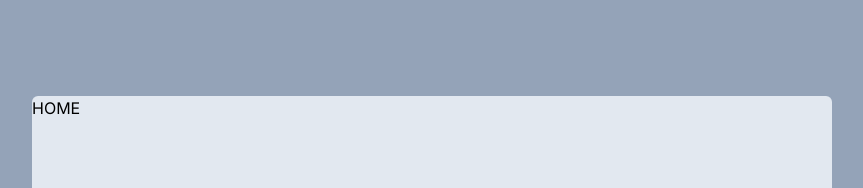
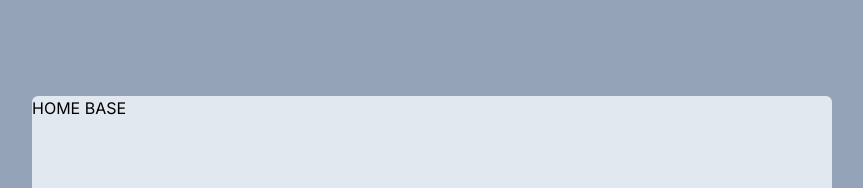
Before and after one commit to Kebiled/neptune-scanner, a Next.js app: page / in a window 1280 px wide. Shown: the top 188 px of the page, without its empty margins (208-1071 px from the left). Built offline with nearby package versions, Linux system fonts and the light colour scheme.

Commit message:
Add word

```diff
--- a/src/app/page.tsx
+++ b/src/app/page.tsx
@@ -14,7 +14,7 @@ export default async function Home() {
   return (
     <main className="flex min-h-screen flex-col items-center justify-between p-24 bg-slate-400">
       <Box className="w-[800px] min-h-[400px] bg-slate-200 rounded-md">
-        <Text className="text-black">HOME</Text>
+        <Text className="text-black">HOME BASE</Text>
       </Box>
     </main>
   );
```
